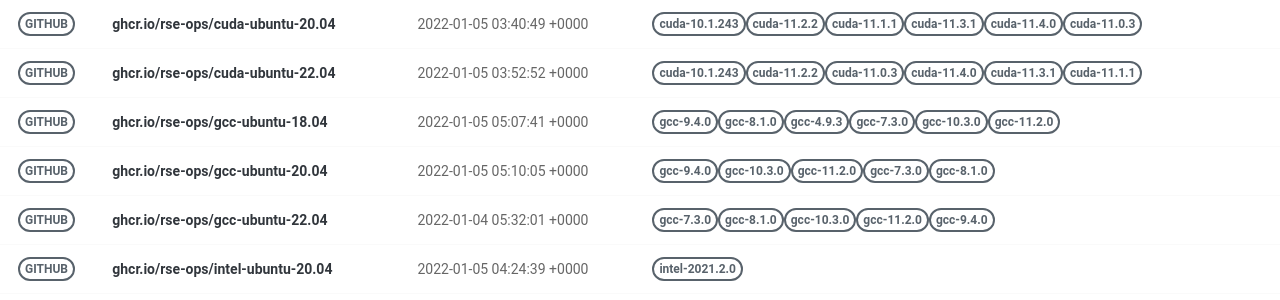
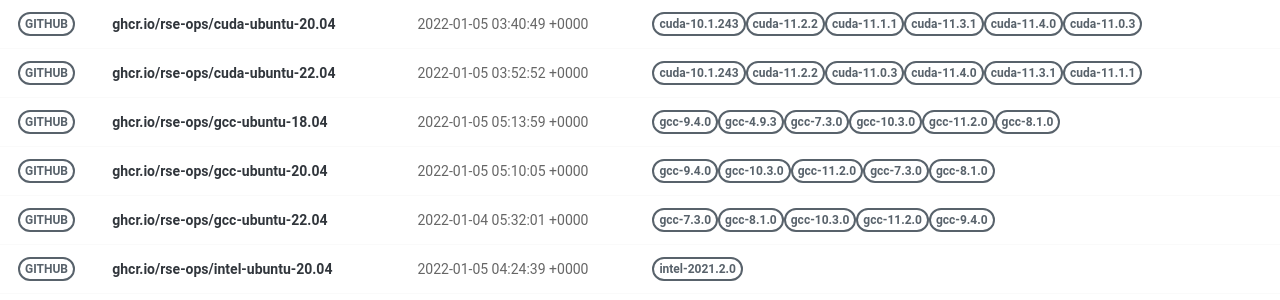
Before and after one commit to rse-ops/docker-images, a Jekyll site: the page built from pages/index.md, in a window 1280 px wide. Shown: the part 277-577 px from the top of the page. Built offline with Jekyll 4.4.1, drawn with Linux system fonts in a browser that asks for light colours; nearby versions of some CDN libraries.

Commit message:
Automated push to update library 2022-01-05

```diff
--- a/_library/ghcr.io-rse-ops-gcc-ubuntu-18.04.md
+++ b/_library/ghcr.io-rse-ops-gcc-ubuntu-18.04.md
@@ -1,7 +1,7 @@
 ---
 layout: container
 name: ghcr.io/rse-ops/gcc-ubuntu-18.04
-updated_at: 2022-01-05 05:07:41.114551
+updated_at: 2022-01-05 05:13:59.419892
 
 
 container_url: https://github.com/orgs/rse-ops/packages/container/package/gcc-ubuntu-18.04
```
Also changed, not shown: other parts of _library/ghcr.io-rse-ops-gcc-ubuntu-18.04.md (+3 -3 lines).
